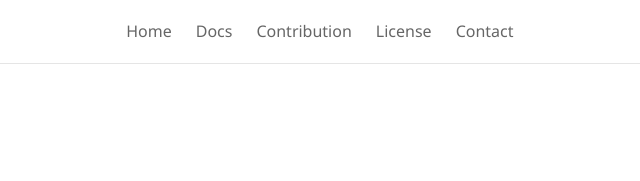
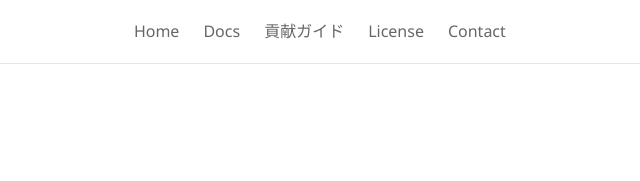
Before and after one commit to fv3-cpp/fv3-cpp.github.io, a plain HTML site: page index.html in a window 1280 px wide. Shown: the top 181 px of the page, 343-983 px from the left. Drawn offline with Linux system fonts and the light colour scheme.

Commit message:
Update 'Contribution' link text to Japanese

```diff
--- a/index.html
+++ b/index.html
@@ -31,7 +31,7 @@
         </a>
 
         <a href="/contribution/">
-            Contribution
+            貢献ガイド
         </a>
 
         <a href="/license/">
```
